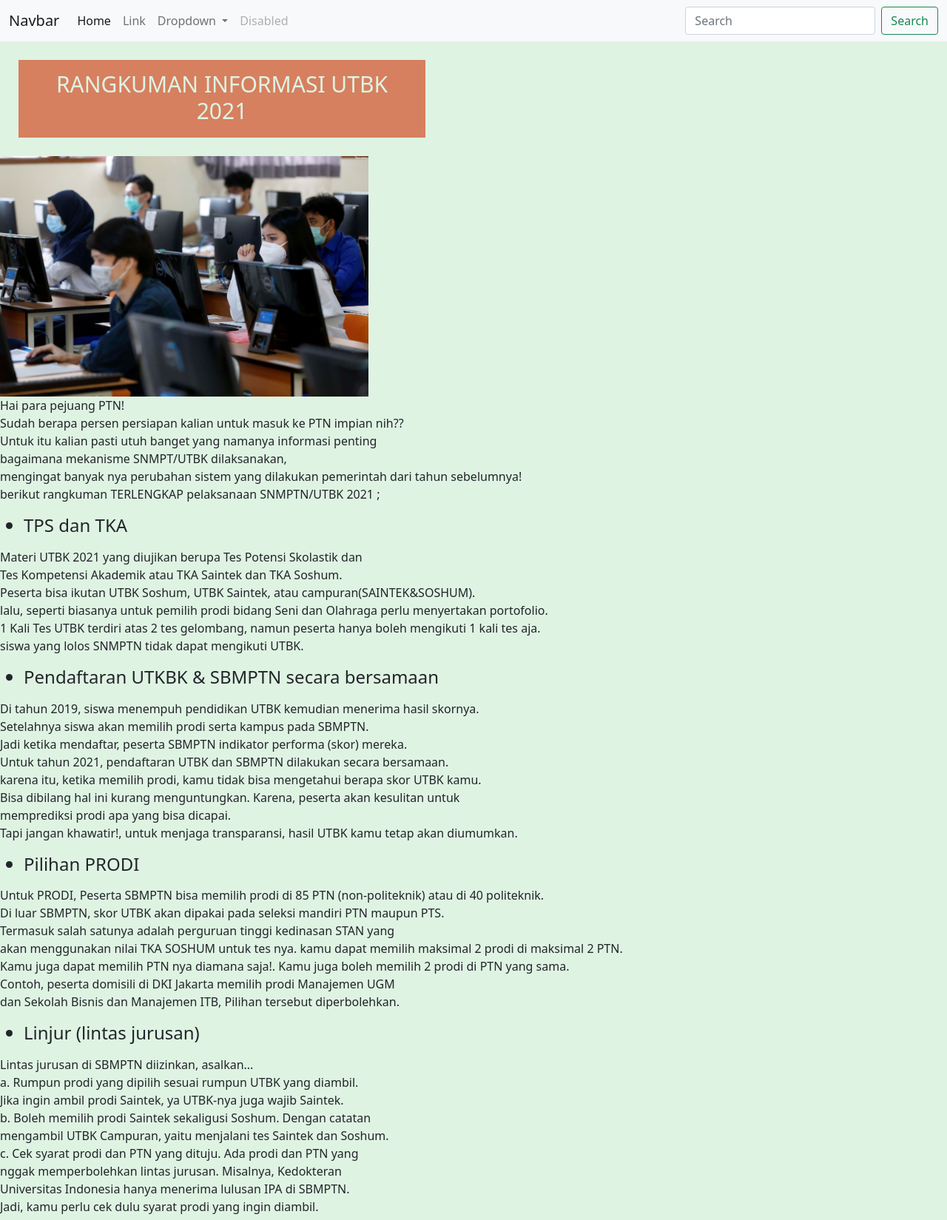
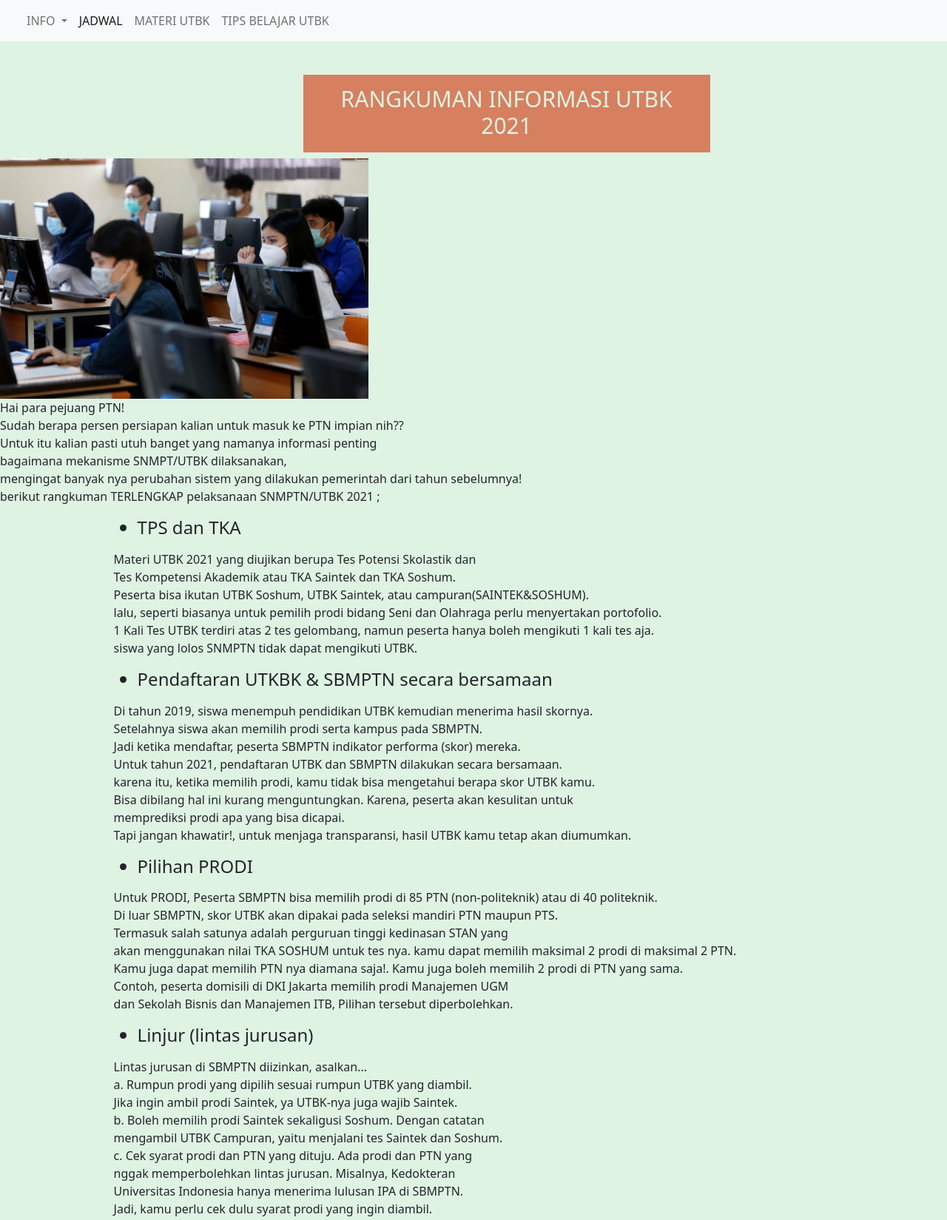
Before and after one commit to fadiyahtys/fadiyahtys.github.io, a plain HTML site: page index.html in a window 1280 px wide. Shown: the top 1649 px of the page at 74% size. Drawn offline with nearby package versions, Linux system fonts and the light colour scheme.

Commit message:
add margin

```diff
--- a/index.html
+++ b/index.html
@@ -2,6 +2,7 @@
 <html>
 
 <head>
+
  <!-- Required meta tags -->
  <meta charset="utf-8">
  <meta name="viewport" content="width=device-width, initial-scale=1">
@@ -11,65 +12,51 @@
     <script src="https://stackpath.bootstrapcdn.com/bootstrap/4.4.1/js/bootstrap.min.js" integrity="sha384-wfSDF2E50Y2D1uUdj0O3uMBJnjuUD4Ih7YwaYd1iqfktj0Uod8GCExl3Og8ifwB6" crossorigin="anonymous"></script>
     <link rel="stylesheet" type="text/css" href="style.css">
     <link rel="stylesheet" href="https://cdnjs.cloudflare.com/ajax/libs/font-awesome/4.7.0/css/font-awesome.min.css">
+    <meta name="viewport" content="width=device-width, initial-scale=1.0">
+
         <title>RANGKUMAN MASUK PTN 2021</title>
 </head>
 
 <body>
     <nav class="navbar navbar-expand-lg navbar-light bg-light">
     <div class="container-fluid">
-          <a class="navbar-brand" href="#">Navbar</a>
+        <a class="navbar-brand" href="#"></a>
     <button class="navbar-toggler" type="button" data-bs-toggle="collapse" data-bs-target="#navbarSupportedContent" aria-controls="navbarSupportedContent" aria-expanded="false" aria-label="Toggle navigation">
-            <span class="navbar-toggler-icon"></span>
-          </button>
+    <span class="navbar-toggler-icon"></span> </button>
     <div class="collapse navbar-collapse" id="navbarSupportedContent">
         <ul class="navbar-nav me-auto mb-2 mb-lg-0">
         <li class="nav-item">
-                <a class="nav-link active" aria-current="page" href="#">Home</a>
-              </li>
+        <li class="nav-item dropdown">
+        <a class="nav-link dropdown-toggle" href="#" id="navbarDropdown" role="button" data-bs-toggle="dropdown" aria-expanded="false"> INFO </a>
+        <ul class="dropdown-menu" aria-labelledby="navbarDropdown">
+        <li><a class="dropdown-item" href="#UTBK">UTBK</a></li>
+        <li><a class="dropdown-item" href="#SNMPTN">SNMPTN</a></li></ul> </li>
+        <a class="nav-link active" aria-current="page" href="JADWAL.html">JADWAL</a> </li>
         <li class="nav-item">
-                <a class="nav-link" href="#">Link</a>
-              </li>
-              <li class="nav-item dropdown">
-                <a class="nav-link dropdown-toggle" href="#" id="navbarDropdown" role="button" data-bs-toggle="dropdown" aria-expanded="false">
-                  Dropdown
-                </a>
-                <ul class="dropdown-menu" aria-labelledby="navbarDropdown">
-                  <li><a class="dropdown-item" href="#">Action</a></li>
-                  <li><a class="dropdown-item" href="#">Another action</a></li>
-                  <li><hr class="dropdown-divider"></li>
-                  <li><a class="dropdown-item" href="#">Something else here</a></li>
-                </ul>
-              </li>
+        <a class="nav-link" href="MATERI.html">MATERI UTBK</a></li>
         <li class="nav-item">
-                <a class="nav-link disabled" href="#" tabindex="-1" aria-disabled="true">Disabled</a>
-              </li>
-            </ul>
-            <form class="d-flex">
-              <input class="form-control me-2" type="search" placeholder="Search" aria-label="Search">
-              <button class="btn btn-outline-success" type="submit">Search</button>
-            </form>
-          </div>
-        </div>
-      </nav>
+        <a class="nav-link" href="TIPS.html">TIPS BELAJAR UTBK</a> </li></div></nav>
+
 <div id="UTBK">
 <h2 class="about">RANGKUMAN INFORMASI UTBK 2021</h2>
-    <img src="utbk.jpg" height="325">
-    <p>Hai para pejuang PTN!
+    <img src="utbk.jpg" height="325px">
+    <p> Hai para pejuang PTN!
     <br>Sudah berapa persen persiapan kalian untuk masuk ke PTN impian nih??
     <br>Untuk itu kalian pasti utuh banget yang namanya informasi penting
     <br>bagaimana mekanisme SNMPT/UTBK dilaksanakan,
     <br>mengingat banyak nya perubahan sistem yang dilakukan pemerintah dari tahun sebelumnya!
-    <br>berikut rangkuman TERLENGKAP pelaksanaan SNMPTN/UTBK 2021 ;</p>
+    <br>berikut rangkuman TERLENGKAP pelaksanaan SNMPTN/UTBK 2021 ; </p>
 
 <h4><ul><li>TPS dan TKA</h4></li></ul>
-    <p>Materi UTBK 2021 yang diujikan berupa Tes Potensi Skolastik dan
+<p class="teks">
+    Materi UTBK 2021 yang diujikan berupa Tes Potensi Skolastik dan
     <br>Tes Kompetensi Akademik atau TKA Saintek dan TKA Soshum.
     <br>Peserta bisa ikutan UTBK Soshum, UTBK Saintek, atau campuran(SAINTEK&SOSHUM).
     <br>lalu, seperti biasanya untuk pemilih prodi bidang Seni dan Olahraga perlu menyertakan portofolio.
     <br>1 Kali Tes UTBK terdiri atas 2 tes gelombang, namun peserta hanya boleh mengikuti 1 kali tes aja.
     <br>siswa yang lolos SNMPTN tidak dapat mengikuti UTBK.</p>
 <h4><ul><li>Pendaftaran UTKBK & SBMPTN secara bersamaan</li></ul></h4>
-    <p>Di tahun 2019, siswa menempuh pendidikan UTBK kemudian menerima hasil skornya.
+   <p class="teks"> Di tahun 2019, siswa menempuh pendidikan UTBK kemudian menerima hasil skornya.
     <br>Setelahnya siswa akan memilih prodi serta kampus pada SBMPTN.
     <br>Jadi ketika mendaftar, peserta SBMPTN indikator performa (skor) mereka.
     <br>Untuk tahun 2021, pendaftaran UTBK dan SBMPTN dilakukan secara bersamaan.
@@ -78,7 +65,7 @@
     <br>memprediksi prodi apa yang bisa dicapai.
     <br>Tapi jangan khawatir!, untuk menjaga transparansi, hasil UTBK kamu tetap akan diumumkan.</p>
 <h4><ul><li>Pilihan PRODI</li></ul></h4>
-    <p>Untuk PRODI, Peserta SBMPTN bisa memilih prodi di 85 PTN (non-politeknik) atau di 40 politeknik.
+    <p class="teks"> Untuk PRODI, Peserta SBMPTN bisa memilih prodi di 85 PTN (non-politeknik) atau di 40 politeknik.
     <br>Di luar SBMPTN, skor UTBK akan dipakai pada seleksi mandiri PTN maupun PTS.
     <br>Termasuk salah satunya adalah perguruan tinggi kedinasan STAN yang
     <br>akan menggunakan nilai TKA SOSHUM untuk tes nya. kamu dapat memilih maksimal 2 prodi di maksimal 2 PTN.
@@ -86,7 +73,7 @@
     <br>Contoh, peserta domisili di DKI Jakarta memilih prodi Manajemen UGM
     <br>dan Sekolah Bisnis dan Manajemen ITB, Pilihan tersebut diperbolehkan.</p>
 <h4><ul><li>Linjur (lintas jurusan)</li></ul></h4>
-    <p>Lintas jurusan di SBMPTN diizinkan, asalkan...
+     <p class="teks">Lintas jurusan di SBMPTN diizinkan, asalkan...
     <br>a.  Rumpun prodi yang dipilih sesuai rumpun UTBK yang diambil.
     <br>Jika ingin ambil prodi Saintek, ya UTBK-nya juga wajib Saintek.
     <br>b.  Boleh memilih prodi Saintek sekaligusi Soshum. Dengan catatan
@@ -102,17 +89,19 @@
           <div class="col py-3 px-lg-5 border "style="background-color : #86aba1;">SAINTEK/SOSHUM Rp200.000</div>
           <div class="col py-3 px-lg-5 border "style="background-color : #86aba1;">TES CAMPURAN Rp300.000</div>
         </div>
-      </div> </ol> </div>
+      </div> </ol> </p> </div>
+      <br>
+
 <div id="SNMPTN">
-<h2 class="about">RANGKUMAN INFORMASI UTBK 2021</h2>
+<h2 class="about">RANGKUMAN INFORMASI SNMPTN 2021</h2>
 <p> Informasi mengenai masuk PTN pada jalur SNMPTN dan SBMPTN 2021,
     <br>sudah diumumkan oleh LTMPT (Lembaga Tes Masuk Perguruan Tinggi Negeri).
     <br>Kamu juga harus tau, bahwa di SNMPTN tahun 2021 kuota hanya 20%.
     <br>Pendaftaran SNMPTN ini gratis, dan biaya telah ditanggung pemerintah.
-<br> berikut informasi SNMPTN 2021</p>
-<p>
+<br> berikut informasi SNMPTN 2021 </p>
 <h4><ul><li>Persyaratan Sekolah</li></ul></h4>
- <ol>
+ <ol class="teks">
+
      <li>SMA/MA/SMK yang mempunyai NPSN.</li>
      <li>Ketentuan Akreditasi</li>
      <li>Akreditasi A: 40 % terbaik di sekolahnya</li>
@@ -122,21 +111,23 @@
          <br>diisikan hanya yang eligel sesuai dengan ketentuan.</li>
  </ol>
  <h4><ul><li>Persyaratan Peeserta</li></ul></h4>
- <ol>
+
+ <ol class="teks">
+
      <li>memiliki prestasi akademik dan memenuhi persyaratan yang ditentukan oleh masing-masing PTN</li>
      <li>memiliki NISN dan terdaftar di PDSS</li>
      <li>Memiliki nilai rapor semester 1 s.d. 5 yang telah diisikan di PDSS;
     <br>dan peserta yang memilih program studi bidang seni dan olahraga wajib mengunggah PORTOFOLIO.</li>
  </ol>
  <h4><ul><li>Pilihan Program Studi</li></ul></h4>
- <ol>
+ <ol class="teks">
      <li>Setiap siswa dapat memilih dua program studi dari satu PTN atau dua PTN;</li>
      <li>Jika memilih dua program studi, salah satu harus berada di PTN
          <br>pada provinsi yang sama dengan SMA/MA/SMK asalnya.
          <br>Jika memilih satu program studi, dapat memilih PTN yang berada di provinsi mana pun.</li>
          <li>Disarankan tidak lintas minat (tergantung ketentuan PTN yang dituju)</li></ol>
 <h4><ul><li>Tahap Pendaftaran SNMPTN 2021</li></ul></h4>
- <ol>
+ <ol class="teks">
      <li>Pengumuman Kuota oleh LTMPT (Bagi sekolah sesuai dengan akreditasi dan jumlah siswa*).</li>
      <li>Registrasi Akun LTMPT Bagi Sekolah (Bagi sekolah yang belum memiliki akun LTMPT wajib
          <br>registrasi Akun LTMPT, melalui laman https://portal.ltmpt.ac.id)</li>
@@ -151,8 +142,6 @@
     <li>Daftar ulang</li>
  </ol>
 </p>
-
-  </div>
 
     </div>
 <a href="https://www.instagram.com/fadiyahty_">
--- a/style.css
+++ b/style.css
@@ -7,14 +7,20 @@
  body
  {background-color: #dff3e3;
  text-align: left;}
-.about
- {color: #dff3e3;
-
+h2
+ {
+     color: #dff3e3;
  margin-top: 45px;
  font-size: 30px;
  width: 550px;
  height: 105px;
  padding: 15px 30px;
- margin: 25px;
- text-align: center;
- background-color: #d68060;}
+ margin-left: 32%;
+ background-color: #d68060;
+ text-align: center;}
+
+ .teks
+ {margin-left: 12% ;}
+
+ h4
+ {margin-left: 12%;}
```
Also changed, not shown: MATERI.html (added). Lines whose indentation alone changed are shown as unchanged.
